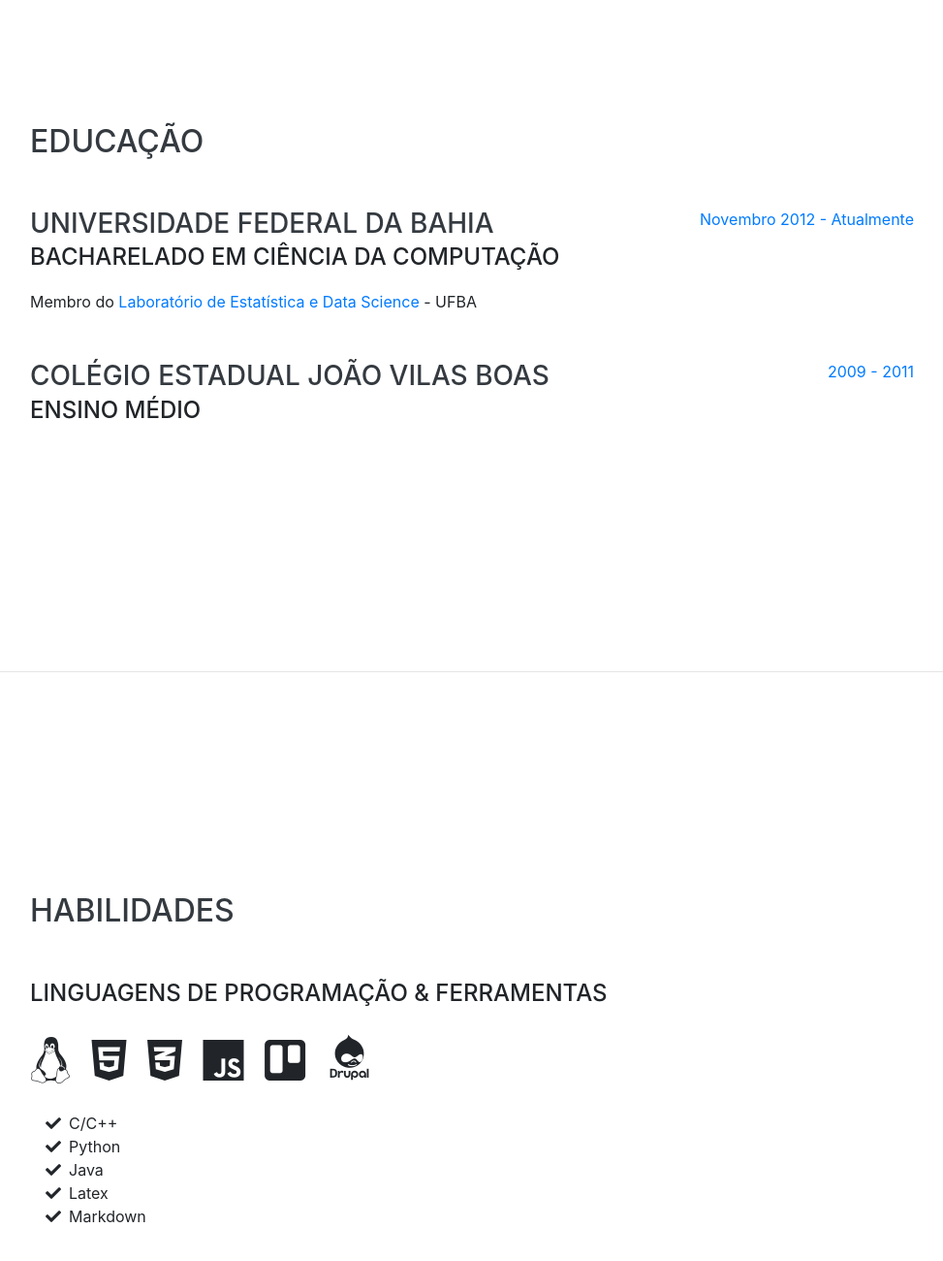
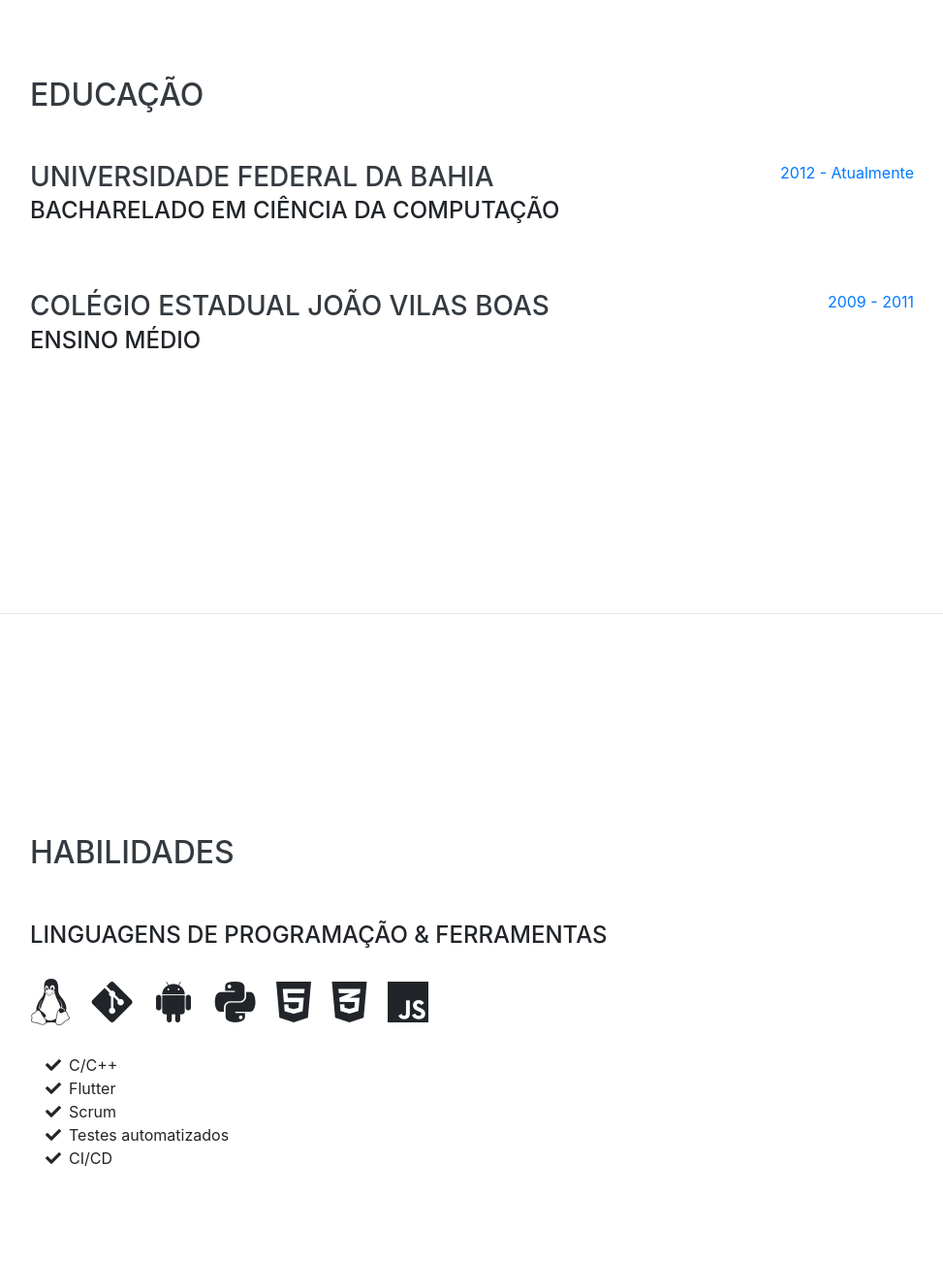
Before and after one commit to krysthianlessa/krysthianlessa.github.io, a website with bundled scripts: page index.html in a window 1280 px wide. Shown: the part 1781-3081 px from the top of the page at 97% size, without its empty margins (289-1262 px from the left). Built offline with nearby package versions, Linux system fonts and the light colour scheme; a web font is replaced by a local one.

Commit message:
atualiza o curriculo

```diff
--- a/index.html
+++ b/index.html
@@ -98,7 +98,7 @@
           </div>
         </div>
 
-        <div class="resume-item d-flex flex-column flex-md-row justify-content-between mb-5">
+        <!-- <div class="resume-item d-flex flex-column flex-md-row justify-content-between mb-5">
           <div class="resume-content">
             <h3 class="mb-0">Bolsa de Iniciação Científica</h3>
             <div class="subheading mb-3">Desenvolvimento de um sistema de detecção e reconhecimento facial.</div>
@@ -107,7 +107,7 @@
           <div class="resume-date text-md-right">
             <span class="text-primary">julho 2018 - junho 2019</span>
           </div>
-        </div>
+        </div> -->
 
         <div class="resume-item d-flex flex-column flex-md-row justify-content-between mb-5">
           <div class="resume-content">
@@ -116,7 +116,18 @@
             <p>Participação na equipe de desenvolvimento do primeiro aplicativo da empresa, desenvolvido utilizando o framework Flutter.</p>
           </div>
           <div class="resume-date text-md-right">
-            <span class="text-primary">maio 2019 - abril 2020</span>
+            <span class="text-primary">Maio 2019 - Abril 2020</span>
+          </div>
+        </div>
+
+        <div class="resume-item d-flex flex-column flex-md-row justify-content-between mb-5">
+          <div class="resume-content">
+            <h3 class="mb-0">Estágio de Engenharia de Software</h3>
+            <div class="subheading mb-3">Oxeanbits</div>
+            <p>Membro do time de mobile da empresa, desenvolvendo e mantendo software em larga escala utilizando android nativo com Kotlin. </p>
+          </div>
+          <div class="resume-date text-md-right">
+            <span class="text-primary">Abril 2021 - Atualmente</span>
           </div>
         </div>
 
@@ -156,10 +167,10 @@
           <div class="resume-content">
             <h3 class="mb-0">Universidade Federal da Bahia</h3>
             <div class="subheading mb-3">Bacharelado em Ciência da Computação</div>
-            <div>Membro do <a href="http://www.led.ufba.br/">Laboratório de Estatística e Data Science</a> - UFBA</div>
+            <div></div>
           </div>
           <div class="resume-date text-md-right">
-            <span class="text-primary">Novembro 2012 - Atualmente</span>
+            <span class="text-primary">2012 - Atualmente</span>
           </div>
         </div>
 
@@ -187,7 +198,16 @@
           <li class="list-inline-item">
             <i class="fab fa-linux"></i>
           </li>
-		  <li class="list-inline-item">
+          <li class="list-inline-item">
+            <i class="fab fa-git-alt"></i>
+          </li>
+          <li class="list-inline-item">
+            <i class="fab fa-android"></i>
+          </li>
+		      <li class="list-inline-item">
+            <i class="fab fa-python"></i>
+          </li>
+          <li class="list-inline-item">
             <i class="fab fa-html5"></i>
           </li>
           <li class="list-inline-item">
@@ -196,16 +216,8 @@
           <li class="list-inline-item">
             <i class="fab fa-js"></i>
           </li>
-		  <li class="list-inline-item">
-            <i class="fab fa-trello"></i>
-          </li>
-		  <li class="list-inline-item">
-            <i class="devicon-drupal-plain-wordmark"></i>
-          </li>
+
           <!--<li class="list-inline-item">
-            <i class="fab fa-angular"></i>
-          </li>
-          <li class="list-inline-item">
             <i class="fab fa-react"></i>
           </li>
           <li class="list-inline-item">
@@ -235,16 +247,16 @@
             C/C++</li>
           <li>
             <i class="fa-li fa fa-check"></i>
-            Python</li>
+            Flutter</li>
           <li>
             <i class="fa-li fa fa-check"></i>
-            Java</li>
+            Scrum</li>
           <li>
             <i class="fa-li fa fa-check"></i>
-            Latex</li>
-		  <li>
+            Testes automatizados</li>
+		      <li>
             <i class="fa-li fa fa-check"></i>
-            Markdown</li>
+            CI/CD</li>
         </ul>
       <!-- </div> -->
     </section>
```
